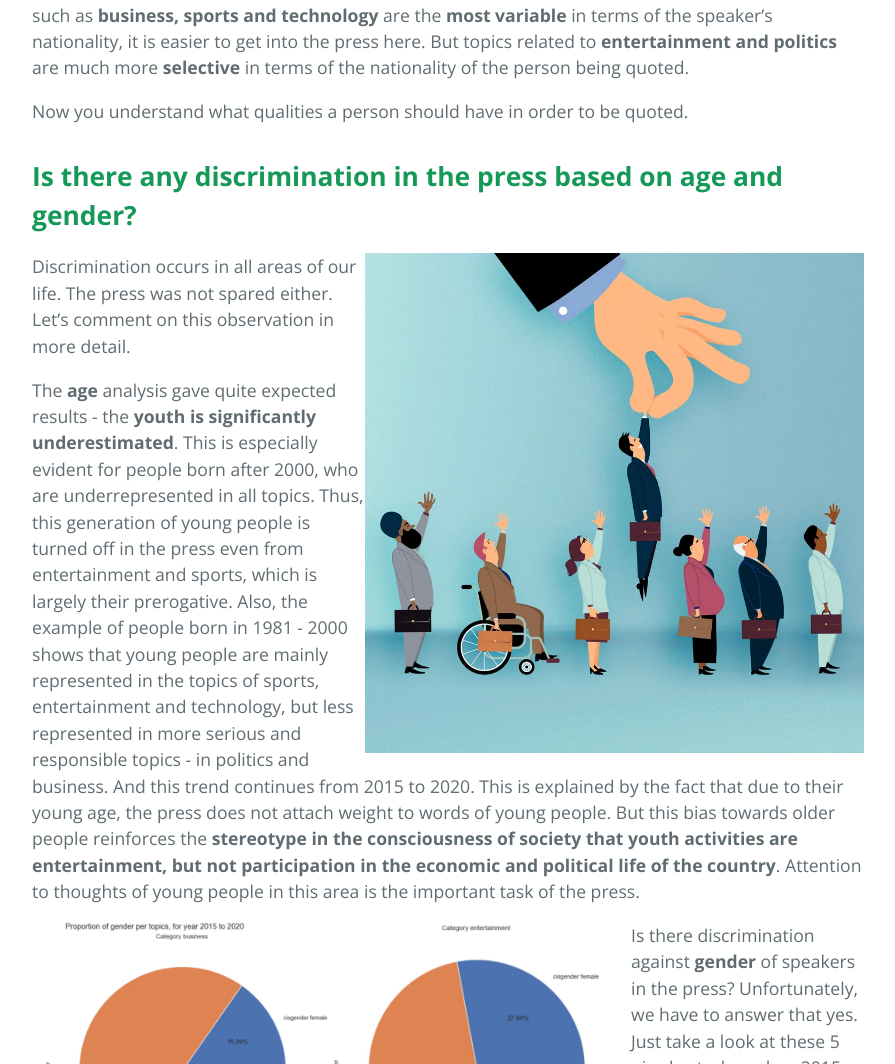
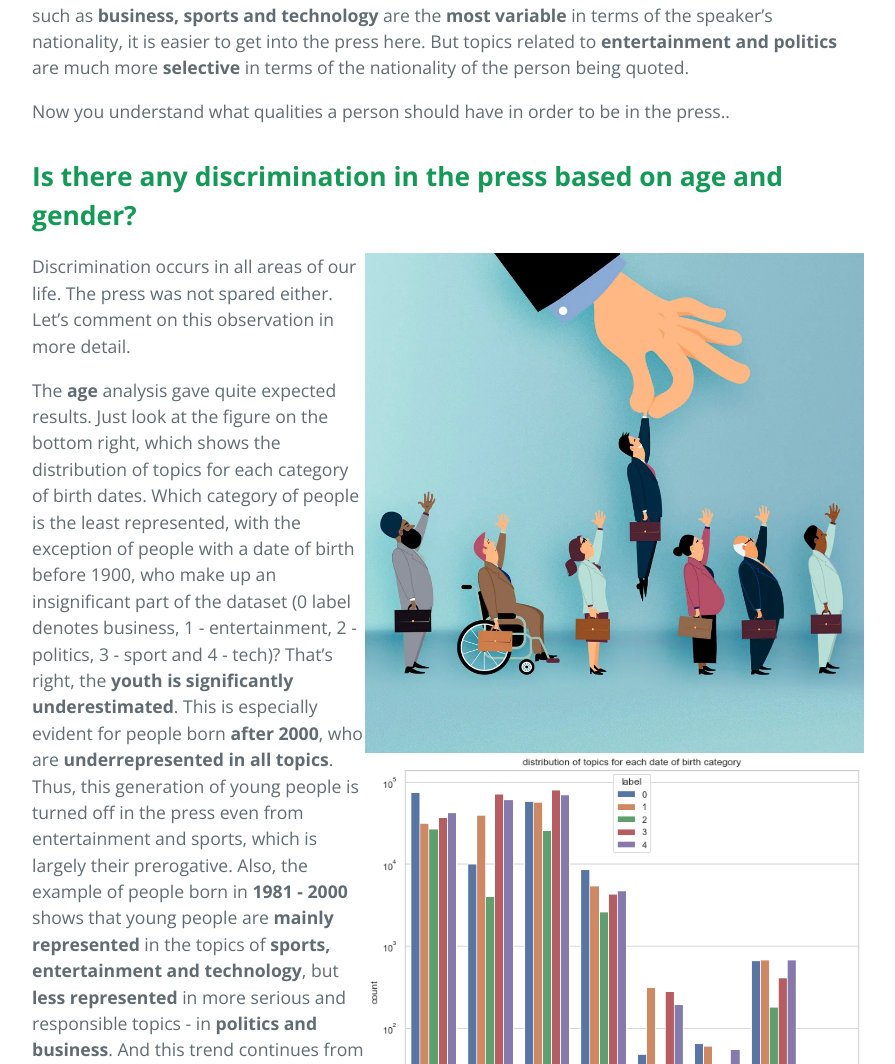
Before and after one commit to KseniiaSShevchenko/ADAsite, a plain HTML site: page index.html in a window 1280 px wide. Shown: the part 2665-3729 px from the top of the page, without its empty margins (192-1087 px from the left). Drawn offline with nearby package versions, Linux system fonts and the light colour scheme.

Commit message:
Add files via upload

```diff
--- a/index.html
+++ b/index.html
@@ -22,7 +22,7 @@
     <meta name="viewport" content="width=device-width, initial-scale=1">
     <meta name="theme-color" content="#157878">
     <meta name="apple-mobile-web-app-status-bar-style" content="black-translucent">
-    <link rel="stylesheet" href="assets/css/style.css?v=">
+    <link rel="stylesheet" href="/assets/css/style.css?v=">
     <!-- start custom head snippets, customize with your own _includes/head-custom.html file -->
 
 <!-- Setup Google Analytics -->
@@ -109,7 +109,7 @@ If you are from the USA, you can be quoted in any topic, from the UK - then your
 It should also be noted that, in general, topics such as <strong>business, sports and technology</strong> are the <strong>most variable</strong> in terms of the speaker’s nationality, it is easier to get into the press here.
 But topics related to <strong>entertainment and politics</strong> are much more <strong>selective</strong> in terms of the nationality of the person being quoted.</p>
 
-<p>Now you understand what qualities a person should have in order to be quoted.</p>
+<p>Now you understand what qualities a person should have in order to be in the press..</p>
 
 <h2 id="is-there-any-discrimination-in-the-press-based-on-age-and-gender"><strong>Is there any discrimination in the press based on age and gender?</strong></h2>
 
@@ -117,10 +117,16 @@ But topics related to <strong>entertainment and politics</strong> are much more
 
 <p>Discrimination occurs in all areas of our life. The press was not spared either. Let’s comment on this observation in more detail.</p>
 
-<p>The <strong>age</strong> analysis gave quite expected results - the <strong>youth is significantly underestimated</strong>.
-This is especially evident for people born after 2000, who are underrepresented in all topics.
+<p><img align="right" src="images/dictribution_of_topics_for_each_date_of_birth_category.png" alt="dictribution_of_topics_for_each_date_of_birth_category" width="60%" /></p>
+
+<p>The <strong>age</strong> analysis gave quite expected results.
+Just look at the figure on the bottom right, which shows the distribution of topics for each category of birth dates.
+Which category of people is the least represented, with the exception of people with a date of birth before 1900, who make up an insignificant part of the dataset
+(0 label denotes business, 1 - entertainment, 2 - politics, 3 - sport and 4 - tech)?
+That’s right, the <strong>youth is significantly underestimated</strong>.
+This is especially evident for people born <strong>after 2000</strong>, who are <strong>underrepresented in all topics</strong>.
 Thus, this generation of young people is turned off in the press even from entertainment and sports, which is largely their prerogative.
-Also, the example of people born in 1981 - 2000 shows that young people are mainly represented in the topics of sports, entertainment and technology, but less represented in more serious and responsible topics - in politics and business.
+Also, the example of people born in <strong>1981 - 2000</strong> shows that young people are <strong>mainly represented</strong> in the topics of <strong>sports, entertainment and technology</strong>, but <strong>less represented</strong> in more serious and responsible topics - in <strong>politics and business</strong>.
 And this trend continues from 2015 to 2020.
 This is explained by the fact that due to their young age, the press does not attach weight to words of young people.
 But this bias towards older people reinforces the <strong>stereotype in the consciousness of society that youth activities are entertainment, but not participation in the economic and political life of the country</strong>.
```
